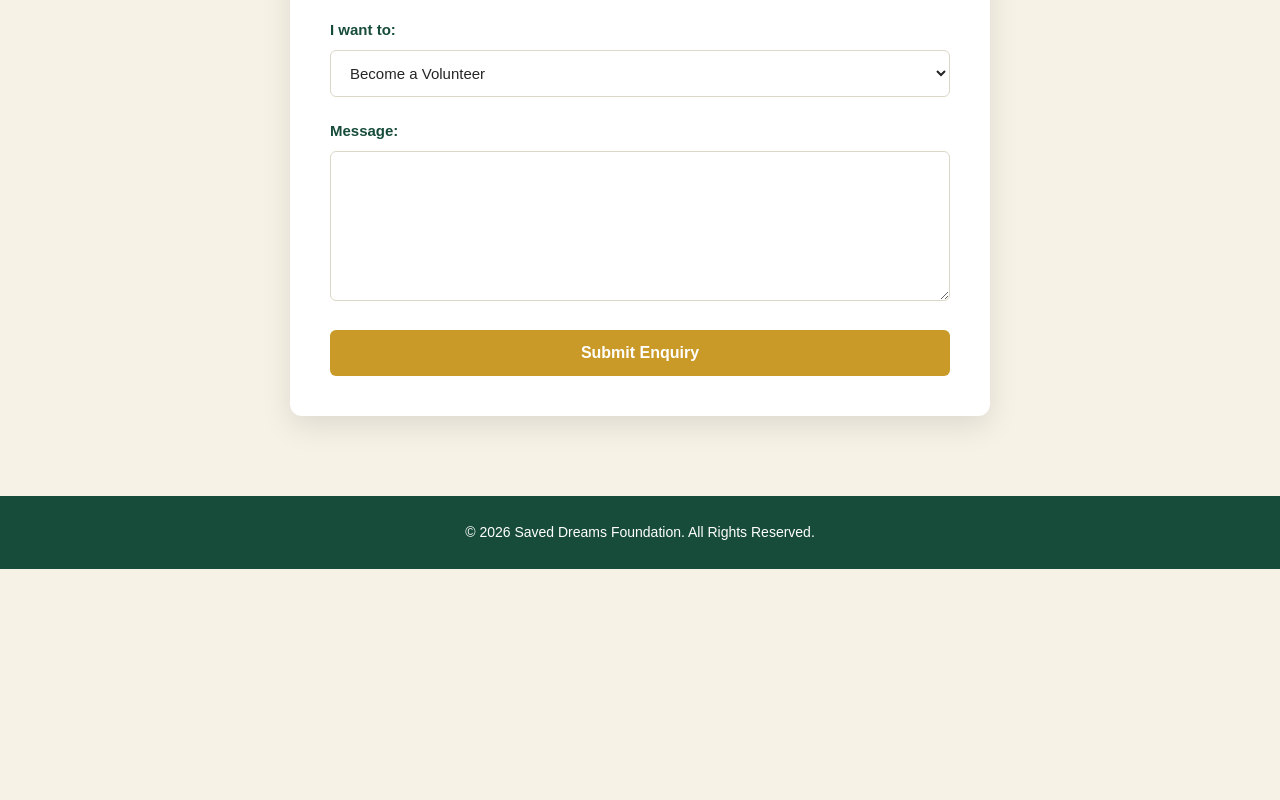
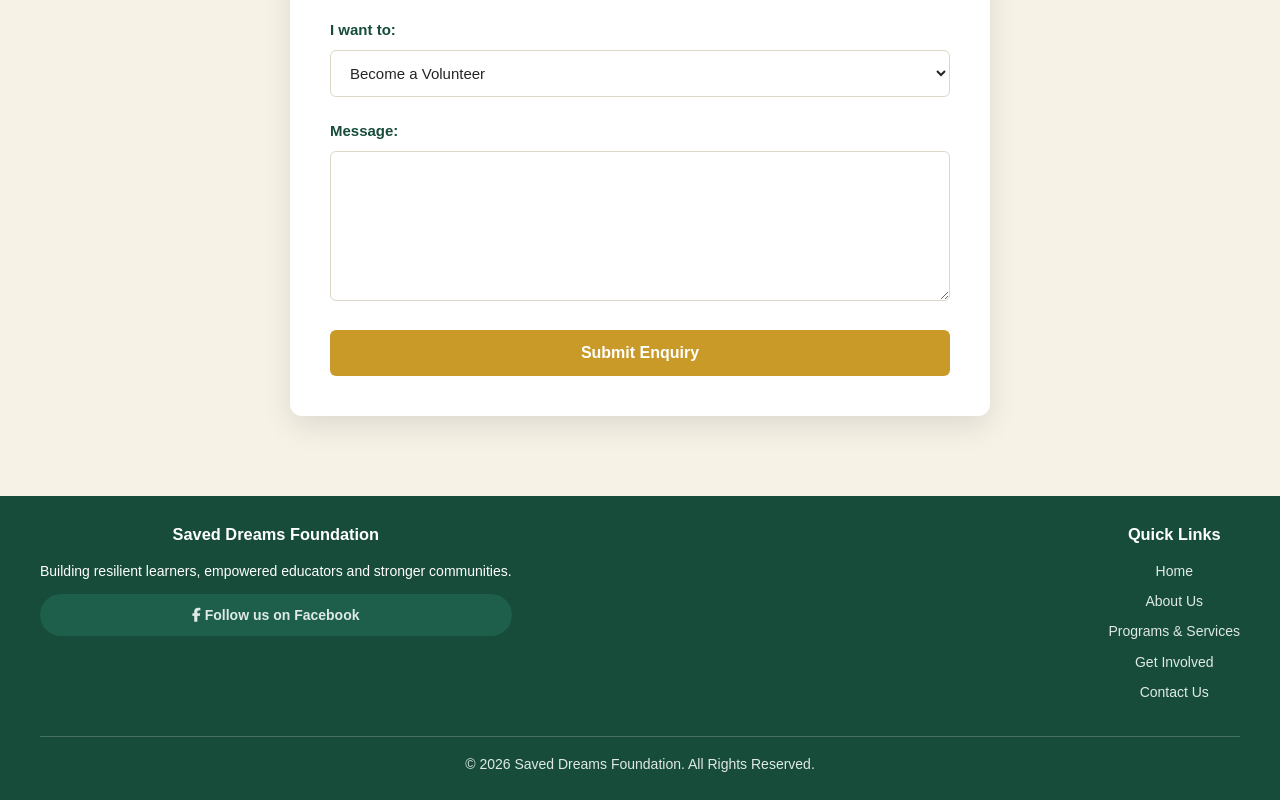
Before and after one commit to Ntombii/SavedDreamsFoundation, a website: page enquiry.html in a window 1280 px wide. Shown: the part 592-1392 px from the top of the page. Before the commit the page ends 1161 px from the top, so only its background shows below. Drawn offline with Linux system fonts and the light colour scheme.

Commit message:
Added a facebook link on the footer as an SEO on all pages

```diff
--- a/enquiry.html
+++ b/enquiry.html
@@ -6,6 +6,8 @@
     <meta name="viewport" content="width=device-width, initial-scale=1.0">
 		<!--title appears on browser tab and in Google searh results-->
     <title>Get Involved - Saved Dreams Foundation</title>
+    <link rel="stylesheet"
+      href="https://cdnjs.cloudflare.com/ajax/libs/font-awesome/6.5.0/css/all.min.css">
     <link rel="stylesheet" href="style.css">
 
 </head>
@@ -92,8 +94,63 @@
         </form>
     </main>
 <!--this is the footer-->
-    <footer>
-        <p>&copy; 2026 Saved Dreams Foundation. All Rights Reserved.</p>
+   <!-- footer -->
+    <footer class="footer">
+
+        <div class="container">
+
+            <div class="footer-content">
+
+                <div>
+                    <h3>
+                        Saved Dreams Foundation
+                    </h3>
+
+                    <p>
+                        Building resilient learners, empowered
+                        educators and stronger communities.
+                    </p>
+
+    <a
+        href="https://www.facebook.com/61552654822376/"
+        target="_blank"
+        rel="noopener noreferrer"
+        aria-label="Visit Saved Dreams Foundation on Facebook"
+        class="footer-social-link"
+    >
+        <i class="fab fa-facebook-f" aria-hidden="true"></i>
+        Follow us on Facebook
+    </a>
+
+                </div>
+
+
+                <div>
+                    <h3>
+                        Quick Links
+                    </h3>
+
+                    <a href="index.html">Home</a>
+                    <a href="about.html">About Us</a>
+                    <a href="program.html">Programs & Services</a>
+                    <a href="enquiry.html">Get Involved</a>
+                    <a href="contacts.html">Contact Us</a>
+                </div>
+
+            </div>
+
+
+            <div class="footer-bottom">
+
+                <p>
+                    &copy; 2026 Saved Dreams Foundation.
+                    All Rights Reserved.
+                </p>
+
+            </div>
+
+        </div>
+
     </footer>
 
 </body>
--- a/style.css
+++ b/style.css
@@ -1850,6 +1850,33 @@ h3 {
 
 }
 
+
+/* FOOTER FACEBOOK SOCIAL LINK */
+
+.footer-social-link {
+    display: inline-flex;
+    align-items: center;
+    gap: 10px;
+    margin-top: 12px;
+    padding: 10px 18px;
+    background-color: var(--green-mid);
+    color: var(--white);
+    text-decoration: none;
+    border-radius: 25px;
+    font-weight: 600;
+    transition: all 0.3s ease;
+}
+
+.footer-social-link:hover {
+    background-color: var(--gold);
+    color: var(--green-dark);
+    transform: translateY(-3px);
+}
+
+.footer-social-link:focus-visible {
+    outline: 3px solid var(--gold);
+    outline-offset: 4px;
+}
 
 /* footer-enquiryry */
 
```
Also changed, not shown: about.html (+15 -2 lines), contacts.html (+16 -1 lines), index.html (+33 -3 lines), program.html (+56 -6 lines).
